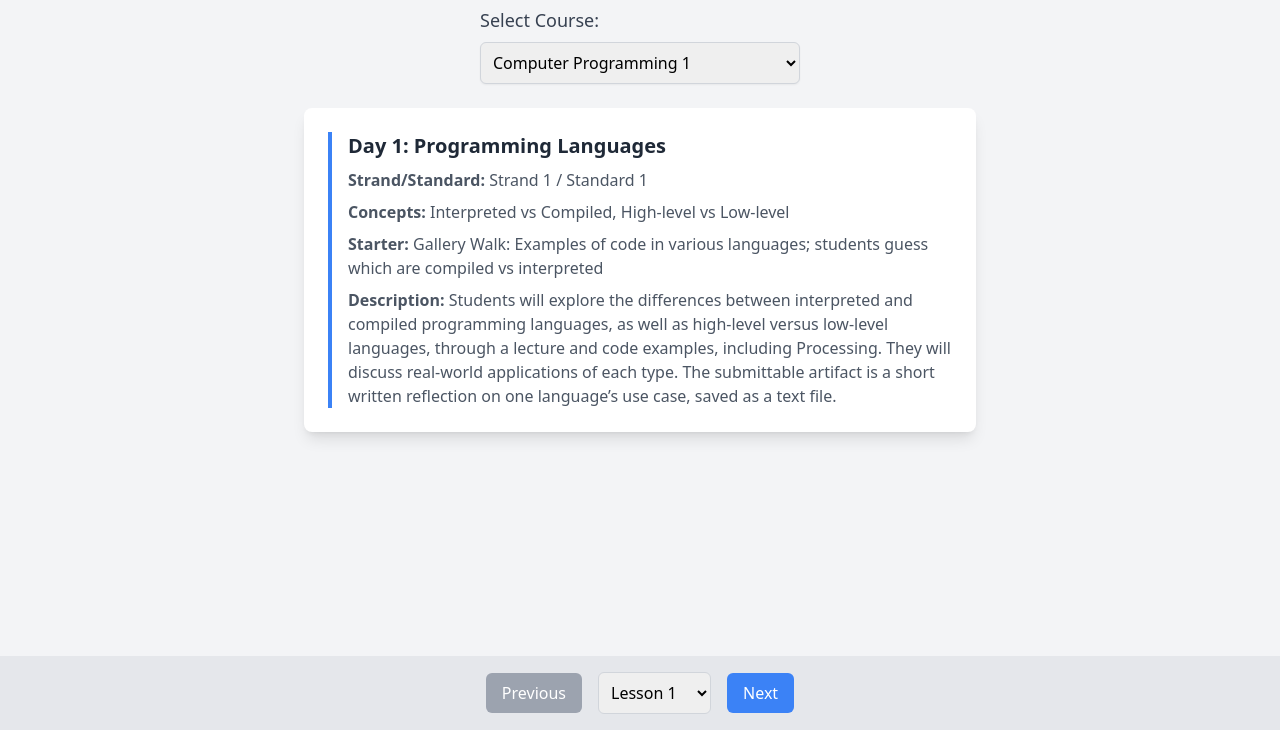
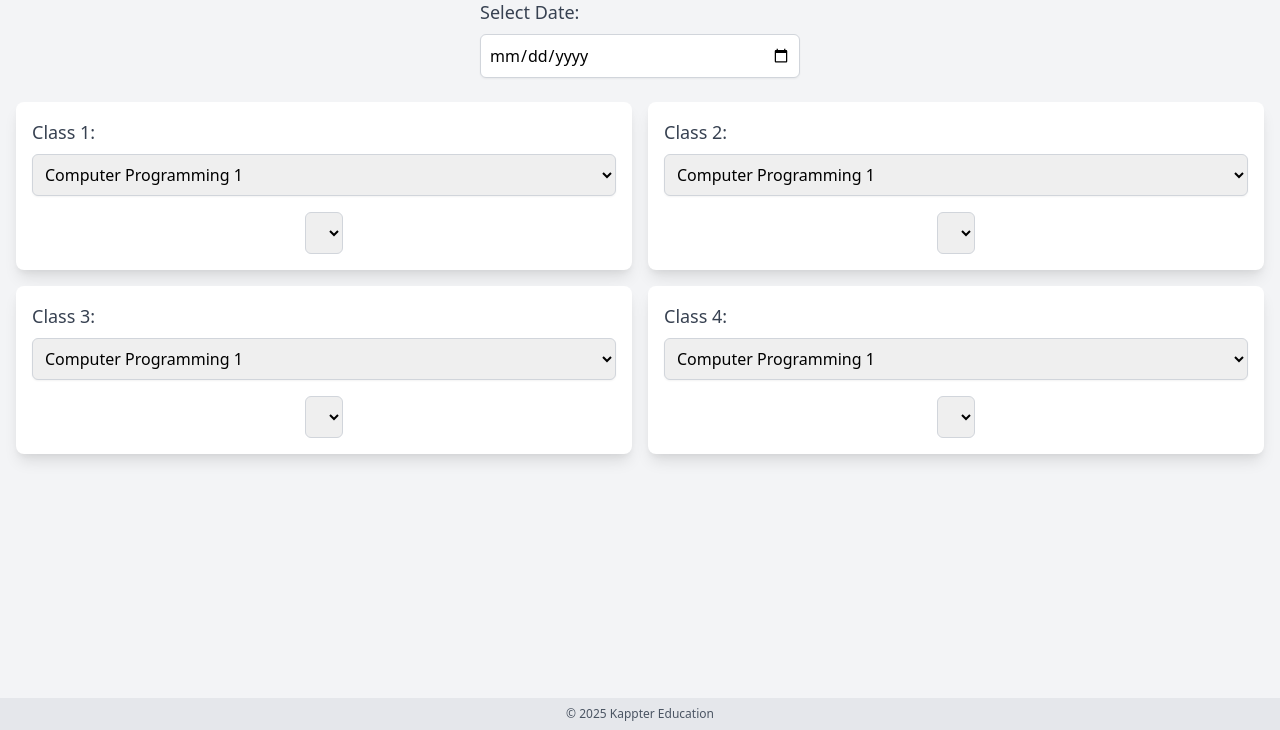
Before and after one commit to kappter/curriculabrowser, a plain HTML site: page index.html in a window 1280 px wide. Shown: the part 70-800 px from the top of the page. Drawn offline with nearby package versions, Linux system fonts and the light colour scheme.

Commit message:
Add files via upload

```diff
--- a/index.html
+++ b/index.html
@@ -42,17 +42,24 @@
 <head>
   <meta charset="UTF-8">
   <meta name="viewport" content="width=device-width, initial-scale=1.0">
-  <title>Computer Programming Lesson Plans</title>
+  <title>Lesson Plans - Block Schedule</title>
   <script src="https://cdn.jsdelivr.net/npm/papaparse@5.4.1/papaparse.min.js"></script>
-  <script src="https://cdn.tailwindcss.com"></script>
+  <link href="https://cdn.jsdelivr.net/npm/tailwindcss@2.2.19/dist/tailwind.min.css" rel="stylesheet">
+  <link rel="stylesheet" href="styles.css">
 </head>
 <body class="bg-gray-100 font-sans min-h-screen flex flex-col">
   <div class="container mx-auto p-4 flex-grow">
-    <h1 class="text-3xl font-bold text-center mb-6 text-gray-800">Lesson Plans</h1>
+    <h1 class="text-2xl sm:text-3xl font-bold text-center mb-4 text-gray-800">Lesson Plans - Block Schedule</h1>
     <div class="mb-6 flex justify-center">
       <div class="w-full max-w-xs">
-        <label for="courseSelect" class="block text-lg font-medium text-gray-700 mb-2">Select Course:</label>
-        <select id="courseSelect" class="block w-full p-2 border border-gray-300 rounded-md shadow-sm focus:ring-blue-500 focus:border-blue-500">
+        <label for="datePicker" class="block text-lg font-medium text-gray-700 mb-2">Select Date:</label>
+        <input type="date" id="datePicker" class="block w-full p-2 border border-gray-300 rounded-md shadow-sm focus:ring-blue-500 focus:border-blue-500">
+      </div>
+    </div>
+    <div class="grid grid-cols-1 sm:grid-cols-2 gap-4">
+      <div class="quadrant bg-white shadow-lg rounded-lg p-4">
+        <label for="courseSelect1" class="block text-base sm:text-lg font-medium text-gray-700 mb-2">Class 1:</label>
+        <select id="courseSelect1" class="block w-full p-2 border border-gray-300 rounded-md shadow-sm focus:ring-blue-500 focus:border-blue-500 mb-4">
           <option value="https://raw.githubusercontent.com/kappter/curriculabrowser/main/Master_ComputerProgramming1_LessonPlan.csv">Computer Programming 1</option>
           <option value="https://raw.githubusercontent.com/kappter/curriculabrowser/main/Master_ComputerProgramming2_LessonPlan.csv">Computer Programming 2</option>
           <option value="https://raw.githubusercontent.com/kappter/curriculabrowser/main/Master_GameDevelopmentFundamentals1_LessonPlan.csv">Game Development Fundamentals 1</option>
@@ -62,127 +69,71 @@
           <option value="https://raw.githubusercontent.com/kappter/curriculabrowser/main/Master_ComputerProgrammingAdvanced_Semester2_LessonPlan.csv">Computer Programming Advanced (Semester 2)</option>
           <option value="https://raw.githubusercontent.com/kappter/curriculabrowser/main/Master_Robotics1_LessonPlan.csv">Robotics 1</option>
         </select>
+        <div id="lessonCard1" class="text-sm sm:text-base"></div>
+        <div class="flex justify-center mt-4">
+          <select id="pageSelect1" class="p-2 border border-gray-300 rounded-md"></select>
+        </div>
+      </div>
+      <div class="quadrant bg-white shadow-lg rounded-lg p-4">
+        <label for="courseSelect2" class="block text-base sm:text-lg font-medium text-gray-700 mb-2">Class 2:</label>
+        <select id="courseSelect2" class="block w-full p-2 border border-gray-300 rounded-md shadow-sm focus:ring-blue-500 focus:border-blue-500 mb-4">
+          <!-- Same options as courseSelect1 -->
+          <option value="https://raw.githubusercontent.com/kappter/curriculabrowser/main/Master_ComputerProgramming1_LessonPlan.csv">Computer Programming 1</option>
+          <option value="https://raw.githubusercontent.com/kappter/curriculabrowser/main/Master_ComputerProgramming2_LessonPlan.csv">Computer Programming 2</option>
+          <option value="https://raw.githubusercontent.com/kappter/curriculabrowser/main/Master_GameDevelopmentFundamentals1_LessonPlan.csv">Game Development Fundamentals 1</option>
+          <option value="https://raw.githubusercontent.com/kappter/curriculabrowser/main/Master_GameDevelopmentFundamentals2_LessonPlan.csv">Game Development Fundamentals 2</option>
+          <option value="https://raw.githubusercontent.com/kappter/curriculabrowser/main/Master_ExploringComputerScience_LessonPlan.csv">Exploring Computer Science</option>
+          <option value="https://raw.githubusercontent.com/kappter/curriculabrowser/main/Master_ComputerProgrammingAdvanced_Semester1_LessonPlan.csv">Computer Programming Advanced (Semester 1)</option>
+          <option value="https://raw.githubusercontent.com/kappter/curriculabrowser/main/Master_ComputerProgrammingAdvanced_Semester2_LessonPlan.csv">Computer Programming Advanced (Semester 2)</option>
+          <option value="https://raw.githubusercontent.com/kappter/curriculabrowser/main/Master_Robotics1_LessonPlan.csv">Robotics 1</option>
+        </select>
+        <div id="lessonCard2" class="text-sm sm:text-base"></div>
+        <div class="flex justify-center mt-4">
+          <select id="pageSelect2" class="p-2 border border-gray-300 rounded-md"></select>
+        </div>
+      </div>
+      <div class="quadrant bg-white shadow-lg rounded-lg p-4">
+        <label for="courseSelect3" class="block text-base sm:text-lg font-medium text-gray-700 mb-2">Class 3:</label>
+        <select id="courseSelect3" class="block w-full p-2 border border-gray-300 rounded-md shadow-sm focus:ring-blue-500 focus:border-blue-500 mb-4">
+          <!-- Same options as courseSelect1 -->
+          <option value="https://raw.githubusercontent.com/kappter/curriculabrowser/main/Master_ComputerProgramming1_LessonPlan.csv">Computer Programming 1</option>
+          <option value="https://raw.githubusercontent.com/kappter/curriculabrowser/main/Master_ComputerProgramming2_LessonPlan.csv">Computer Programming 2</option>
+          <option value="https://raw.githubusercontent.com/kappter/curriculabrowser/main/Master_GameDevelopmentFundamentals1_LessonPlan.csv">Game Development Fundamentals 1</option>
+          <option value="https://raw.githubusercontent.com/kappter/curriculabrowser/main/Master_GameDevelopmentFundamentals2_LessonPlan.csv">Game Development Fundamentals 2</option>
+          <option value="https://raw.githubusercontent.com/kappter/curriculabrowser/main/Master_ExploringComputerScience_LessonPlan.csv">Exploring Computer Science</option>
+          <option value="https://raw.githubusercontent.com/kappter/curriculabrowser/main/Master_ComputerProgrammingAdvanced_Semester1_LessonPlan.csv">Computer Programming Advanced (Semester 1)</option>
+          <option value="https://raw.githubusercontent.com/kappter/curriculabrowser/main/Master_ComputerProgrammingAdvanced_Semester2_LessonPlan.csv">Computer Programming Advanced (Semester 2)</option>
+          <option value="https://raw.githubusercontent.com/kappter/curriculabrowser/main/Master_Robotics1_LessonPlan.csv">Robotics 1</option>
+        </select>
+        <div id="lessonCard3" class="text-sm sm:text-base"></div>
+        <div class="flex justify-center mt-4">
+          <select id="pageSelect3" class="p-2 border border-gray-300 rounded-md"></select>
+        </div>
+      </div>
+      <div class="quadrant bg-white shadow-lg rounded-lg p-4">
+        <label for="courseSelect4" class="block text-base sm:text-lg font-medium text-gray-700 mb-2">Class 4:</label>
+        <select id="courseSelect4" class="block w-full p-2 border border-gray-300 rounded-md shadow-sm focus:ring-blue-500 focus:border-blue-500 mb-4">
+          <!-- Same options as courseSelect1 -->
+          <option value="https://raw.githubusercontent.com/kappter/curriculabrowser/main/Master_ComputerProgramming1_LessonPlan.csv">Computer Programming 1</option>
+          <option value="https://raw.githubusercontent.com/kappter/curriculabrowser/main/Master_ComputerProgramming2_LessonPlan.csv">Computer Programming 2</option>
+          <option value="https://raw.githubusercontent.com/kappter/curriculabrowser/main/Master_GameDevelopmentFundamentals1_LessonPlan.csv">Game Development Fundamentals 1</option>
+          <option value="https://raw.githubusercontent.com/kappter/curriculabrowser/main/Master_GameDevelopmentFundamentals2_LessonPlan.csv">Game Development Fundamentals 2</option>
+          <option value="https://raw.githubusercontent.com/kappter/curriculabrowser/main/Master_ExploringComputerScience_LessonPlan.csv">Exploring Computer Science</option>
+          <option value="https://raw.githubusercontent.com/kappter/curriculabrowser/main/Master_ComputerProgrammingAdvanced_Semester1_LessonPlan.csv">Computer Programming Advanced (Semester 1)</option>
+          <option value="https://raw.githubusercontent.com/kappter/curriculabrowser/main/Master_ComputerProgrammingAdvanced_Semester2_LessonPlan.csv">Computer Programming Advanced (Semester 2)</option>
+          <option value="https://raw.githubusercontent.com/kappter/curriculabrowser/main/Master_Robotics1_LessonPlan.csv">Robotics 1</option>
+        </select>
+        <div id="lessonCard4" class="text-sm sm:text-base"></div>
+        <div class="flex justify-center mt-4">
+          <select id="pageSelect4" class="p-2 border border-gray-300 rounded-md"></select>
+        </div>
       </div>
     </div>
-    <div id="lessonCard" class="bg-white shadow-lg rounded-lg p-6 max-w-2xl mx-auto"></div>
     <div id="errorMessage" class="hidden text-center text-red-500 mt-4"></div>
   </div>
-  <div class="bg-gray-200 py-4">
-    <div class="container mx-auto flex justify-center items-center">
-      <button id="prevPage" class="px-4 py-2 bg-blue-500 text-white rounded-md hover:bg-blue-600 disabled:bg-gray-400 disabled:cursor-not-allowed">Previous</button>
-      <select id="pageSelect" class="mx-4 p-2 border border-gray-300 rounded-md"></select>
-      <button id="nextPage" class="px-4 py-2 bg-blue-500 text-white rounded-md hover:bg-blue-600 disabled:bg-gray-400 disabled:cursor-not-allowed">Next</button>
-    </div>
-  </div>
-
-  <script>
-    const courseSelect = document.getElementById('courseSelect');
-    const lessonCard = document.getElementById('lessonCard');
-    const prevPage = document.getElementById('prevPage');
-    const nextPage = document.getElementById('nextPage');
-    const pageSelect = document.getElementById('pageSelect');
-    const errorMessage = document.getElementById('errorMessage');
-
-    let lessons = [];
-    let currentPage = 1;
-
-    function loadCSV(file) {
-      errorMessage.classList.add('hidden');
-      lessonCard.innerHTML = '<p class="text-center text-gray-500">Loading...</p>';
-      console.log(`Starting to load CSV: ${file}`);
-      Papa.parse(file, {
-        download: true,
-        header: true,
-        complete: function(results) {
-          console.log(`CSV parsing complete. Total rows received: ${results.data.length}`);
-          lessons = results.data.filter((lesson, index) => {
-            const isValid = lesson.Day && lesson['Strand/Standard'] && lesson.Title && lesson.Concepts && lesson.Starter && lesson.Description;
-            console.log(`Row ${index + 1}: ${isValid ? 'Valid' : 'Invalid'}, Data: ${JSON.stringify(lesson)}`);
-            return isValid;
-          });
-          console.log(`Filtered valid lessons: ${lessons.length}`);
-          if (lessons.length === 0) {
-            showError('No valid lessons found in the CSV file.');
-            return;
-          }
-          currentPage = 1;
-          populatePageSelect();
-          renderLesson();
-        },
-        error: function(error) {
-          console.error(`Error loading CSV: ${error.message}`);
-          showError('Error loading CSV file. Please check the file path or server configuration.');
-        }
-      });
-    }
-
-    function showError(message) {
-      lessonCard.innerHTML = '';
-      errorMessage.textContent = message;
-      errorMessage.classList.remove('hidden');
-      pageSelect.innerHTML = '';
-      prevPage.disabled = true;
-      nextPage.disabled = true;
-    }
-
-    function populatePageSelect() {
-      pageSelect.innerHTML = '';
-      lessons.forEach((_, index) => {
-        const option = document.createElement('option');
-        option.value = index + 1;
-        option.textContent = `Lesson ${index + 1}`;
-        pageSelect.appendChild(option);
-      });
-      pageSelect.value = currentPage;
-    }
-
-    function renderLesson() {
-      const lesson = lessons[currentPage - 1];
-      if (!lesson) {
-        showError('No lesson found for this page.');
-        return;
-      }
-
-      lessonCard.innerHTML = `
-        <div class="border-l-4 border-blue-500 pl-4">
-          <h2 class="text-xl font-semibold text-gray-800 mb-2">Day ${lesson.Day}: ${lesson.Title}</h2>
-          <p class="text-gray-600"><strong>Strand/Standard:</strong> ${lesson['Strand/Standard']}</p>
-          <p class="text-gray-600 mt-2"><strong>Concepts:</strong> ${lesson.Concepts}</p>
-          <p class="text-gray-600 mt-2"><strong>Starter:</strong> ${lesson.Starter}</p>
-          <p class="text-gray-600 mt-2"><strong>Description:</strong> ${lesson.Description}</p>
-        </div>
-      `;
-
-      prevPage.disabled = currentPage === 1;
-      nextPage.disabled = currentPage === lessons.length;
-      pageSelect.value = currentPage;
-    }
-
-    courseSelect.addEventListener('change', () => {
-      loadCSV(courseSelect.value);
-    });
-
-    prevPage.addEventListener('click', () => {
-      if (currentPage > 1) {
-        currentPage--;
-        renderLesson();
-      }
-    });
-
-    nextPage.addEventListener('click', () => {
-      if (currentPage < lessons.length) {
-        currentPage++;
-        renderLesson();
-      }
-    });
-
-    pageSelect.addEventListener('change', () => {
-      currentPage = parseInt(pageSelect.value);
-      renderLesson();
-    });
-
-    // Load the default CSV
-    loadCSV(courseSelect.value);
-  </script>
+  <footer class="bg-gray-200 py-2 text-center text-xs text-gray-600 fixed bottom-0 w-full">
+    &copy; 2025 Kappter Education
+  </footer>
+  <script src="script.js"></script>
 </body>
 </html>
```
